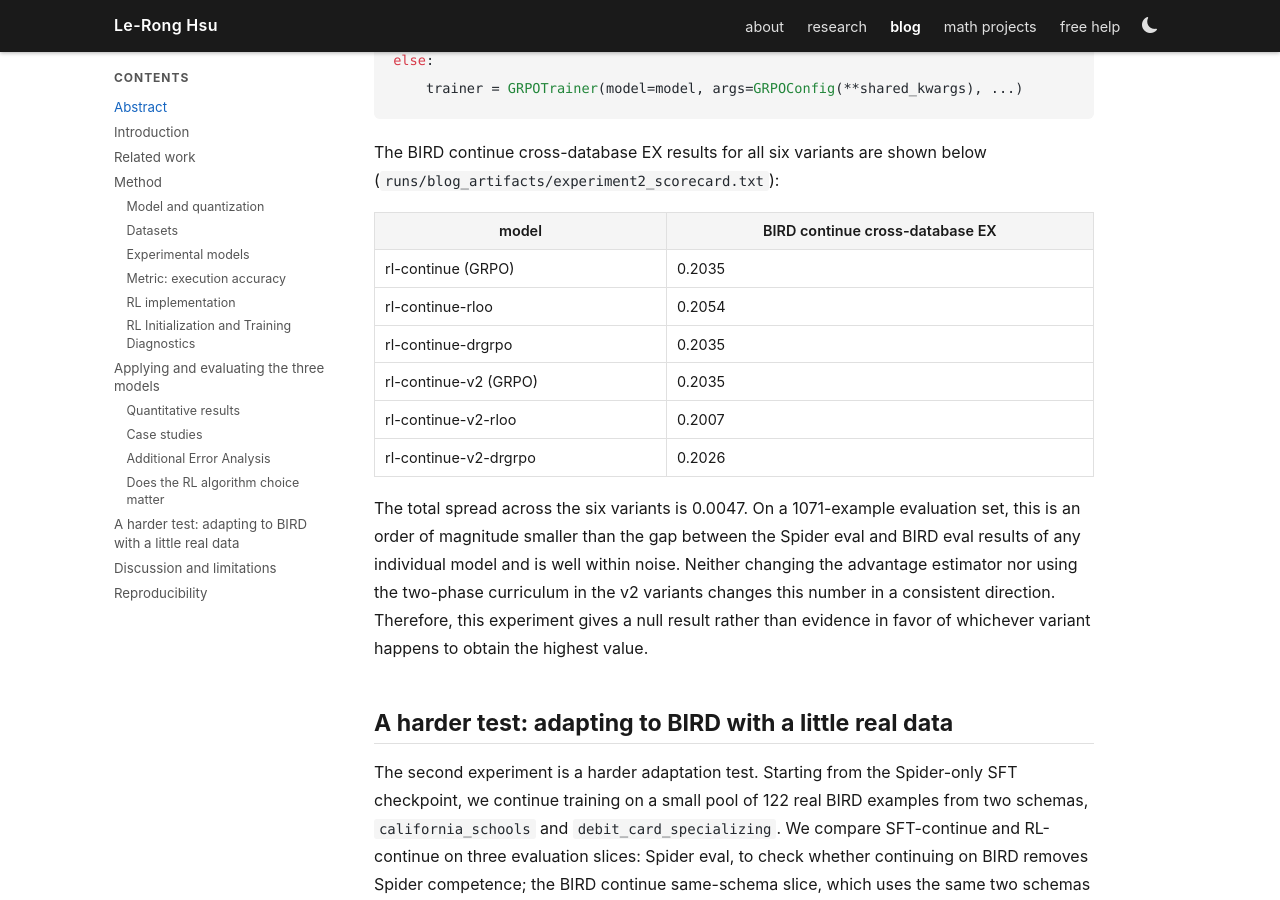
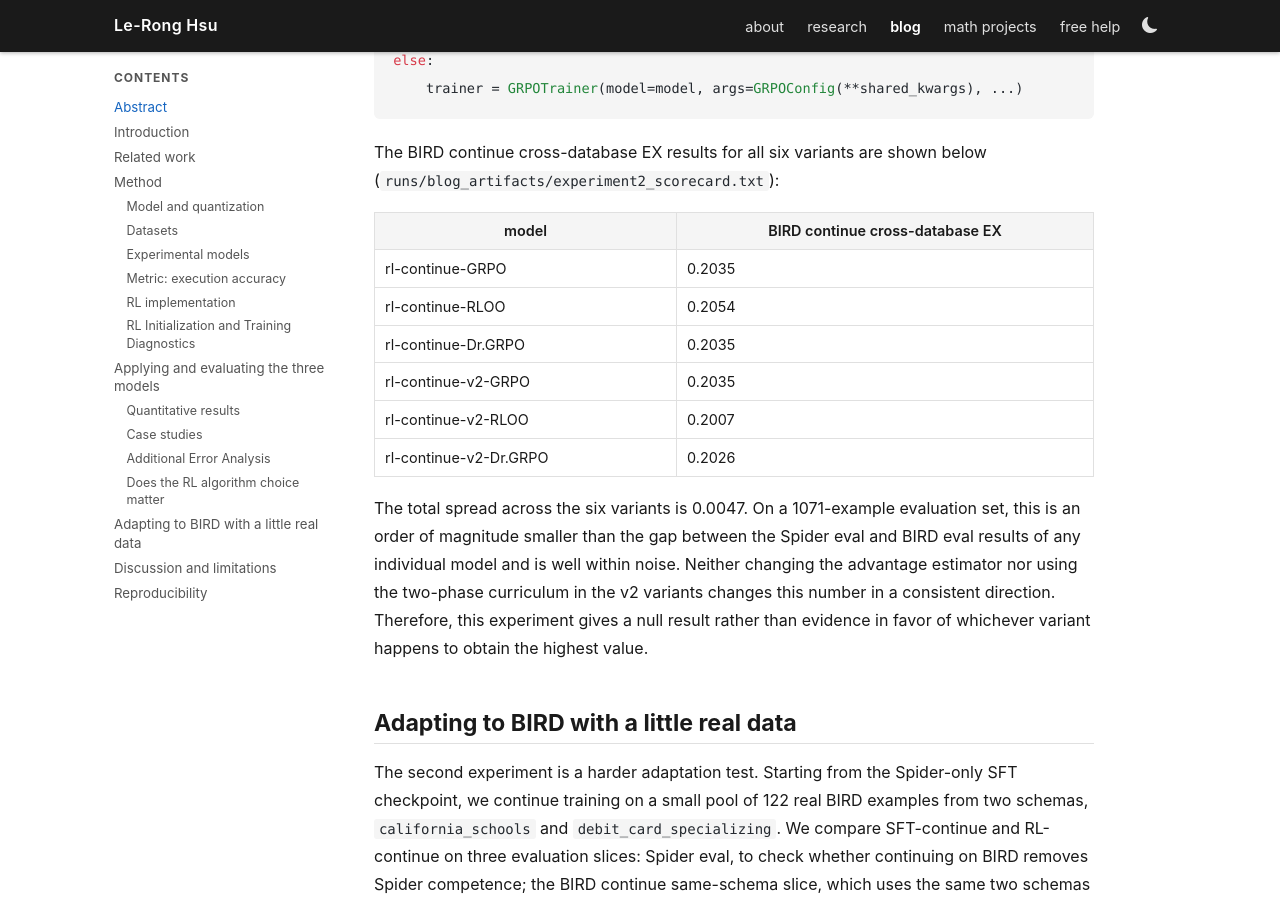
Before and after one commit to levi-hsu/levi-hsu.github.io, a Jekyll site: the page built from _posts/2026-08-13-text-to-sql.md, in a window 1280 px wide and 900 px high, scrolled down 13655 px. Built offline with Jekyll 4.4.1, drawn with Linux system fonts in a browser that asks for light colours.

Commit message:
20260814-3

```diff
--- a/_posts/2026-08-13-text-to-sql.md
+++ b/_posts/2026-08-13-text-to-sql.md
@@ -288,16 +288,16 @@ The BIRD continue cross-database EX results for all six variants are shown below
 
 | model | BIRD continue cross-database EX |
 |---|---|
-| rl-continue (GRPO) | 0.2035 |
-| rl-continue-rloo | 0.2054 |
-| rl-continue-drgrpo | 0.2035 |
-| rl-continue-v2 (GRPO) | 0.2035 |
-| rl-continue-v2-rloo | 0.2007 |
-| rl-continue-v2-drgrpo | 0.2026 |
+| rl-continue-GRPO | 0.2035 |
+| rl-continue-RLOO | 0.2054 |
+| rl-continue-Dr.GRPO | 0.2035 |
+| rl-continue-v2-GRPO | 0.2035 |
+| rl-continue-v2-RLOO | 0.2007 |
+| rl-continue-v2-Dr.GRPO | 0.2026 |
 
 The total spread across the six variants is 0.0047. On a 1071-example evaluation set, this is an order of magnitude smaller than the gap between the Spider eval and BIRD eval results of any individual model and is well within noise. Neither changing the advantage estimator nor using the two-phase curriculum in the v2 variants changes this number in a consistent direction. Therefore, this experiment gives a null result rather than evidence in favor of whichever variant happens to obtain the highest value.
 
-## A harder test: adapting to BIRD with a little real data
+## Adapting to BIRD with a little real data
 
 The second experiment is a harder adaptation test. Starting from the Spider-only SFT checkpoint, we continue training on a small pool of 122 real BIRD examples from two schemas, `california_schools` and `debit_card_specializing`. We compare SFT-continue and RL-continue on three evaluation slices: Spider eval, to check whether continuing on BIRD removes Spider competence; the BIRD continue same-schema slice, which uses the same two schemas but unseen questions and therefore serves as a memorization check; and the BIRD continue cross-database slice, which contains seven databases completely disjoint from the training pool and serves as the actual transfer test.
 
```
